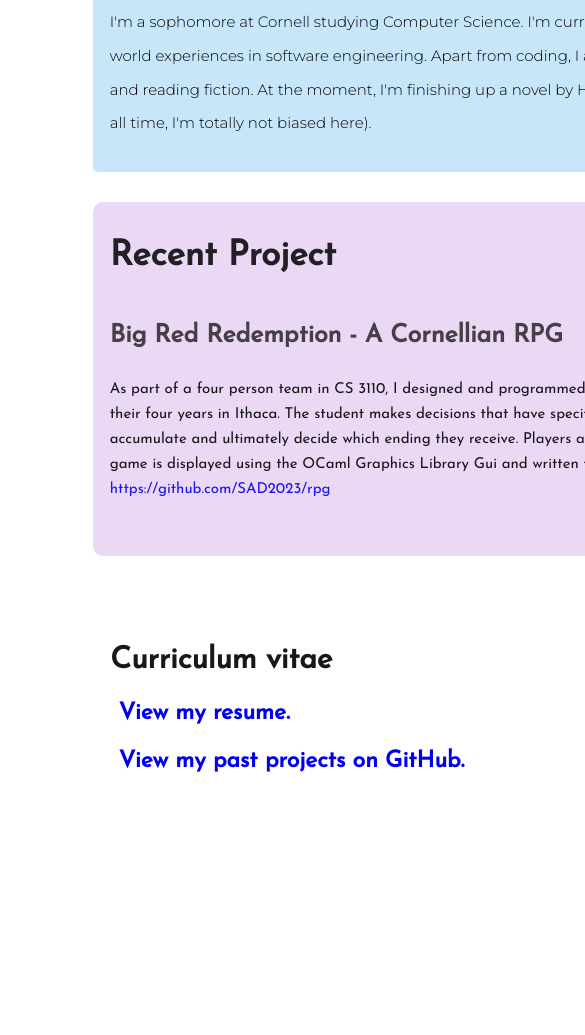
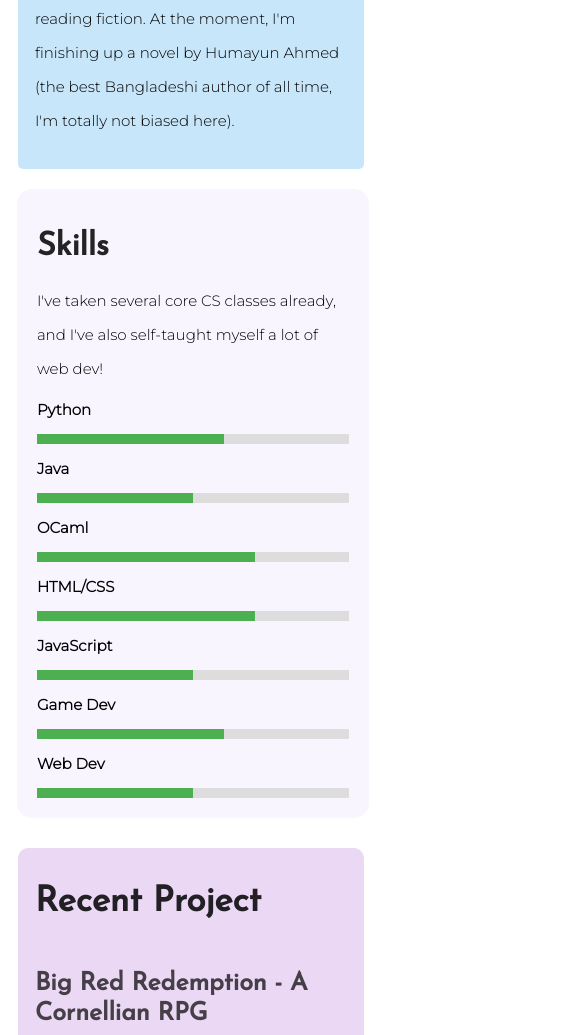
Before and after one commit to SAD2023/personal-website, a plain HTML site: page index.html in a window 390 px wide. Shown: the part 642-1677 px from the top of the page, 585 px wide, since content can reach past the window. Before the commit the page ends 1524 px from the top, so only its background shows below. Drawn offline with Linux system fonts and the light colour scheme; a web font is replaced by a local one.

Commit message:
added responsiveness for mobiles

```diff
--- a/index.html
+++ b/index.html
@@ -145,7 +145,7 @@
       <li>Reading fiction novels</li>
 
       <img src="cook.png" id="cook" alt="">
-      <li>Learning new food recipes</li>
+      <li id="last-hobby">Learning new food recipes</li>
     </div>
 
 
@@ -159,6 +159,8 @@
           my past projects on GitHub.</a></h3>
 
     </div>
+
+    <div class="end-space"></div>
   </div>
 
 </body>
--- a/styles.css
+++ b/styles.css
@@ -212,6 +212,9 @@ a {
   background: white;
 }
 
+.end-space {
+  height: 40px;
+}
 #hobbies-header {
  opacity: 90%;
  position: absolute;
@@ -287,3 +290,87 @@ li {
   margin-left: 1vh;
   line-height: 25px;
 }
+
+@media only screen and (max-width: 768px){
+    .headerpic {
+      display: none;
+    }
+
+    .header {
+      width: 100%;
+      border-radius: 20px;
+    }
+
+    .about-me {
+      width: 80%;
+      display: block;
+      float: left;
+      margin-top: 50px;
+      margin-left: 18px;
+      margin-right: 5px;
+      /** background: rgb(253, 209, 209); */
+      background: rgb(200, 230, 250);
+      padding: 2vh;
+      border-radius: 5px;
+      bottom: 2vh;
+    }
+    .recent {
+      margin-top: 30px;
+      left: 18px;
+      right: 5%;
+      width: 80%;
+      border-radius: 10px;
+      padding: 2vh;
+      position: relative;
+      display: inline-block;
+      min-height: 515px;
+      overflow: auto;
+      background: rgb(235, 216, 245);
+      margin-bottom: 10px;
+    }
+
+    .skills {
+      width: 80%;
+      border-radius: 15px;
+      position: relative;
+      right: 121vh;
+      margin-top: 20px;
+    }
+
+    .hobbies {
+      width: 80%;
+      border-radius: 15px;
+      float: left;
+      position: relative;
+      right: 120vh;
+      margin-top: 0px;
+    }
+
+    #project-description{
+      padding-right: 5px;
+    }
+
+    body {
+      align-content: center;
+      align-items: center;
+    }
+
+    #project-name {
+      line-height: 30px;
+    }
+    #project-description {
+      margin-top: 30px;
+    }
+
+    .more {
+      width: 300px;
+      border: 1px solid black;
+      position: relative;
+      right: 2vh;
+      top: 30px;
+      margin-bottom: 15px;
+    }
+  }
+
+
+  @media only screen and (max-width: 768px){}
```
